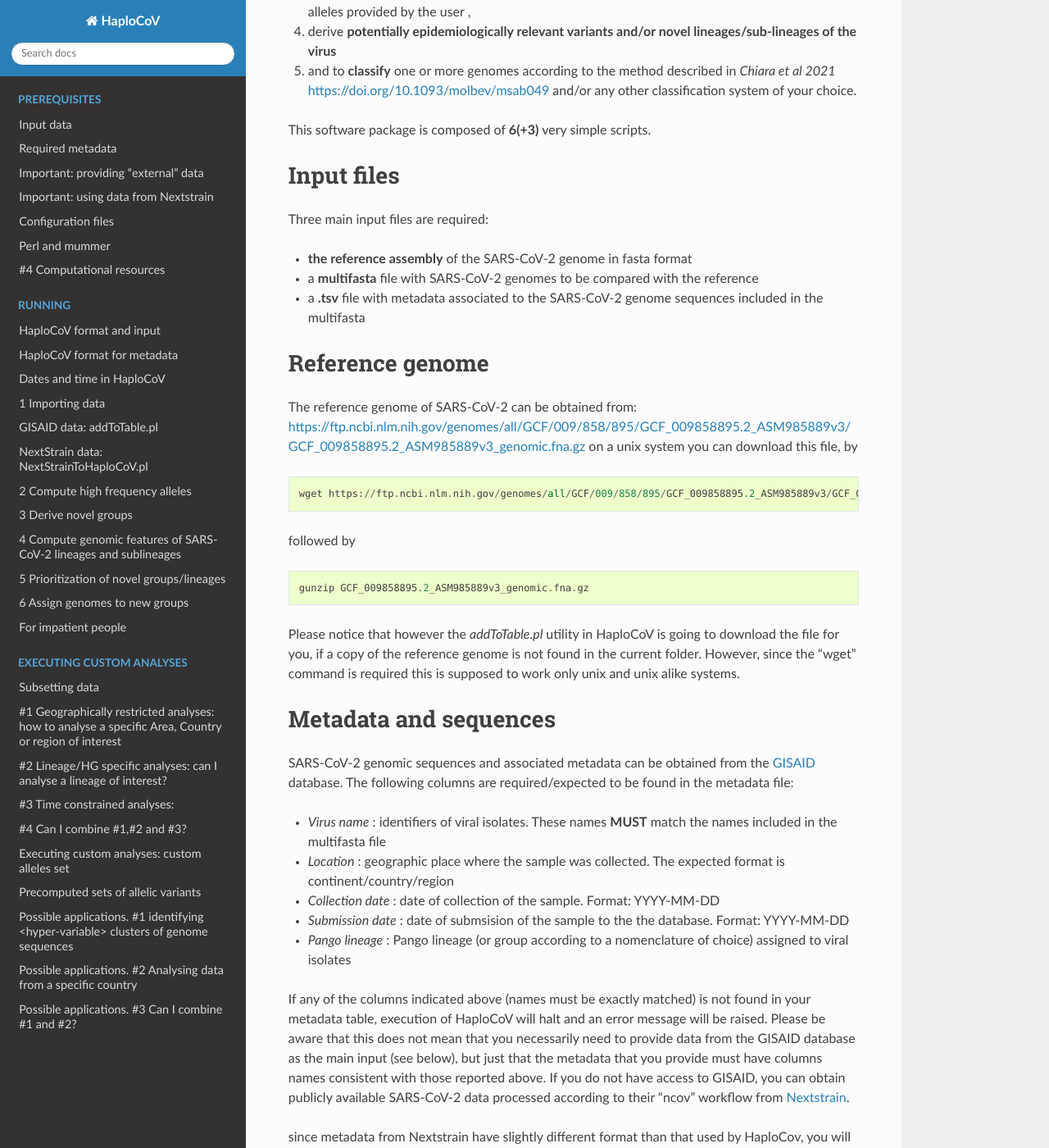
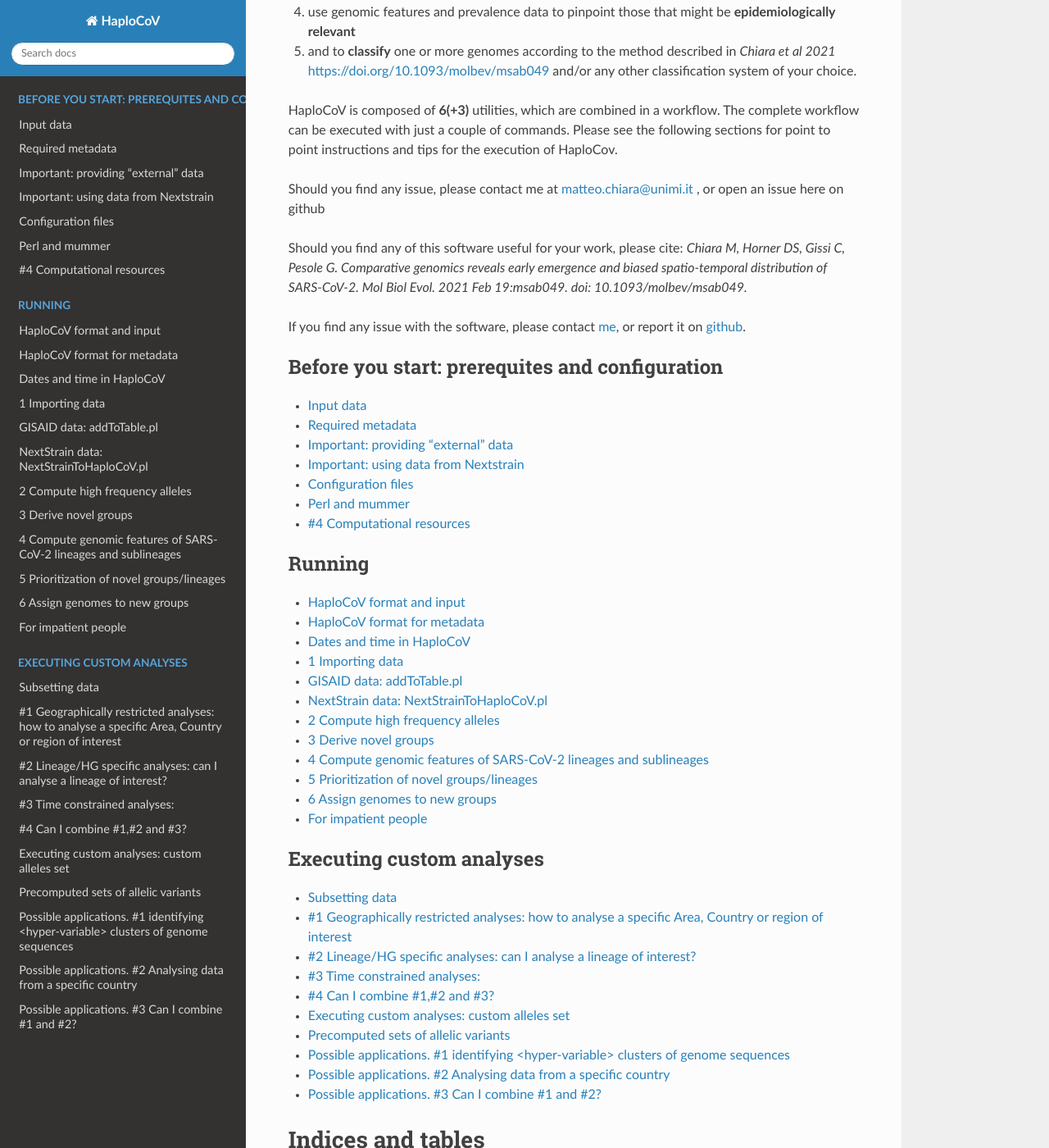
Before and after one commit to matteo14c/HaploCoV, a Sphinx documentation site: the page built from docs/source/index.rst, in a window 1280 px wide and 1400 px high, scrolled down 301 px. Shown: the whole window at 82% size. Built offline with Sphinx 7.4.7 and the Read the Docs theme 2.0.0, drawn with Linux system fonts in a browser that asks for light colours; some of the changed text lies outside the part shown.

Commit message:
Update index.rst

```diff
--- a/docs/source/index.rst
+++ b/docs/source/index.rst
@@ -6,60 +6,15 @@
 Welcome to HaploCoV's documentation!
 ====================================
 
-**HaploCoV**: provides a collection of simple Perl scripts that can be used to:
+**HaploCoV**: provides a collection of Perl utilities that can be used to:
 
-1. **align** complete assemblies of SARS-CoV-2 genomes with the reference genomic sequence and **identify allelic variants**,
-2. identify **regional alleles** reaching a **"high frequency"** locally or globally,
-3. **extend an existing classification** based on high frequency regional alleles and/or any list of alleles provided by the user ,
-4. derive **potentially epidemiologically relevant variants and/or novel lineages/sub-lineages of the virus**
+1. **align** SARS-CoV-2 genome asssemblies with the reference genomic sequence and **identify genomic variants**,
+2. identify **regional variation** reaching a **"high frequency"** locally or globally,
+3. extend an existing classification with **novel candidate lineages/viral variants**,
+4. use genomic features and prevalence data to pinpoint those that might be **epidemiologically relevant**
 5. and to **classify** one or more genomes according to the method described in *Chiara et al 2021* https://doi.org/10.1093/molbev/msab049 and/or any other classification system of your choice.
 
-This software package is composed of **6(+3)** very simple scripts.
-
-Input files
-===========
-
-Three main input files are required:
-
-* **the reference assembly** of the SARS-CoV-2 genome in fasta format
-* a **multifasta** file with SARS-CoV-2 genomes to be compared with the reference
-* a **.tsv** file with metadata associated to the SARS-CoV-2 genome sequences included in the multifasta
-
-Reference genome
-================
-The reference genome of SARS-CoV-2 can be obtained from:
-https://ftp.ncbi.nlm.nih.gov/genomes/all/GCF/009/858/895/GCF_009858895.2_ASM985889v3/GCF_009858895.2_ASM985889v3_genomic.fna.gz
-on a unix system you can download this file, by
-
-::
-
- wget https://ftp.ncbi.nlm.nih.gov/genomes/all/GCF/009/858/895/GCF_009858895.2_ASM985889v3/GCF_009858895.2_ASM985889v3_genomic.fna.gz
-
-followed by
-
-::
-
- gunzip GCF_009858895.2_ASM985889v3_genomic.fna.gz
-
-
-Please notice that however the *addToTable.pl* utility in HaploCoV is going to download the file for you, if a copy of the reference genome is not found in the current folder. However, since the "wget" command is required this is supposed to work only unix and unix alike systems.
-
-Metadata and sequences
-======================
-SARS-CoV-2 genomic sequences and associated metadata can be obtained from the `GISAID <https://www.gisaid.org/>`_ database. The following columns are required/expected to be found in the metadata file:
-
-* *Virus name* : identifiers of viral isolates. These names **MUST** match the names included in the multifasta file
-* *Location* : geographic place where the sample was collected. The expected format is continent/country/region
-* *Collection date* : date of collection of the sample. Format: YYYY-MM-DD
-* *Submission date* : date of submsision of the sample to the the database.  Format: YYYY-MM-DD
-* *Pango lineage* : Pango lineage (or group according to a nomenclature of choice) assigned to viral isolates
-
-If any of the columns indicated above (names must be exactly matched) is not found in your metadata table, execution of HaploCoV will halt and an error message will be raised. Please be aware that this does not mean that you necessarily need to provide data from the GISAID database as the main input (see below), but just that the metadata that you provide must have columns names consistent with those reported above.
-If you do not have access to GISAID, you can obtain publicly available SARS-CoV-2 data processed according to their "ncov" workflow from `Nextstrain <https://nextstrain.org/sars-cov-2/>`_.
-
-.. warning::
-since metadata from Nextstrain have slightly different format than that used by HaploCov, you will need to convert them in "HaploCov" format by using *NextStrainToHaploCoV.pl*.
-
+HaploCoV is composed of **6(+3)** utilities, which are combined in a workflow. The complete workflow can be executed with just a couple of commands.
 Please see the following sections for point to point instructions and tips for the execution of HaploCov.
 
 Should you find any issue, please contact me at matteo.chiara@unimi.it , or open an issue here on github
@@ -71,7 +26,7 @@
 
 .. toctree::
    :maxdepth: 2
-   :caption: Prerequisites
+   :caption: Before you start: prerequites and configuration
 
    data.rst
    configuration.rst
```
